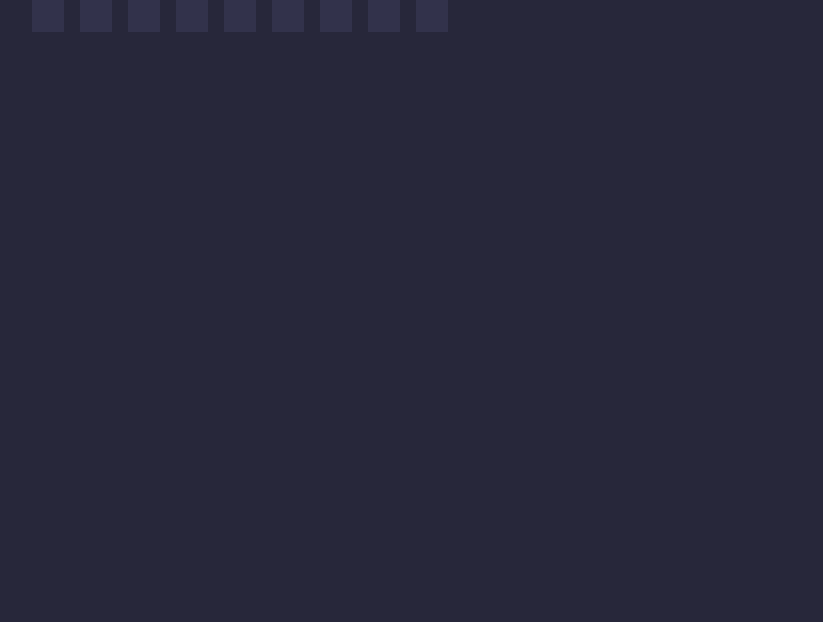
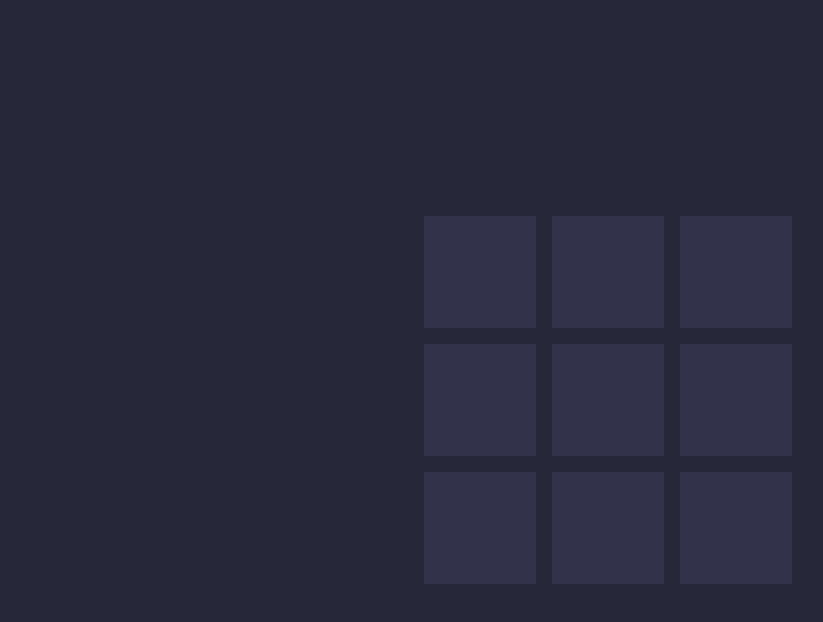
Before and after one commit to ahmed-hq/tic-tac-toe, a website: page index.html in a window 1280 px wide. Shown: the whole page, without its empty margins (32-855 px from the left). Drawn offline with Linux system fonts and the light colour scheme.

Commit message:
Centering Page wrapper

```diff
--- a/script.js
+++ b/script.js
@@ -6,10 +6,10 @@ const Gameboard = (() => {
   const gameBoard = ['', '', '', '', '', '', '', '', ''];
 
   const createBlocks = () => {
-    const container = document.querySelector('.container');
+    const gameBoardWrapper = document.querySelector('.game_board-wrapper');
     const block = document.createElement('div');
     block.setAttribute('class', 'block');
-    container.appendChild(block);
+    gameBoardWrapper.appendChild(block);
   };
 
   const render = () => {
--- a/style.css
+++ b/style.css
@@ -24,15 +24,26 @@ button {
 
 .page-wrapper {
   overflow: hidden;
+  display: flex;
+  justify-content: center;
+  align-items: center;
+  height: 100vh;
+  width: 100vw;
 }
 
 .container {
+  margin: auto;
+}
+
+.game_board-wrapper {
   display: flex;
+  flex-wrap: wrap;
+  width: 23rem;
   gap: 1rem;
 }
 
 .block {
-  width: 2rem;
-  height: 2rem;
+  width: 7rem;
+  height: 7rem;
   background-color: var(--light-black);
 }
```
